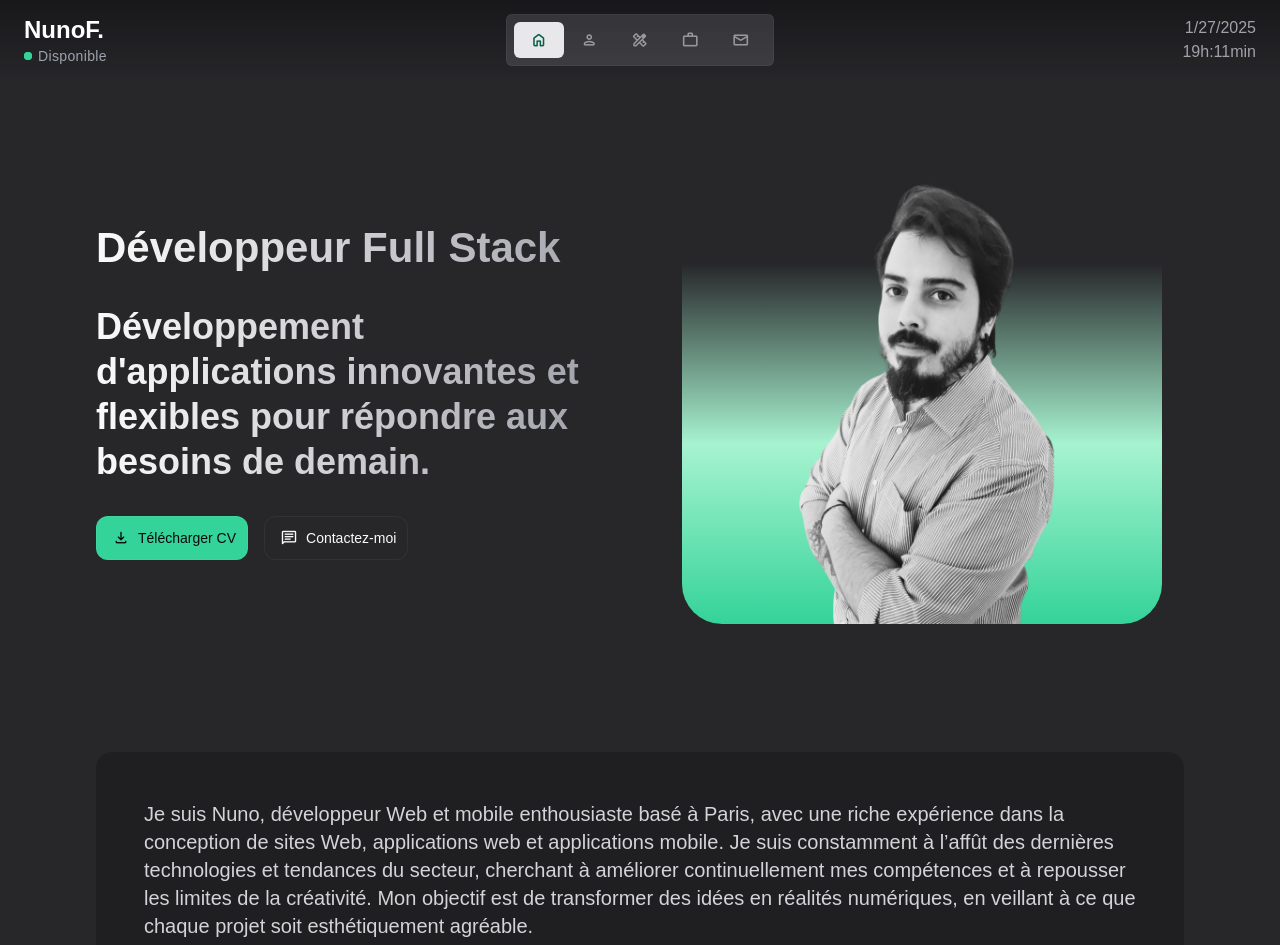
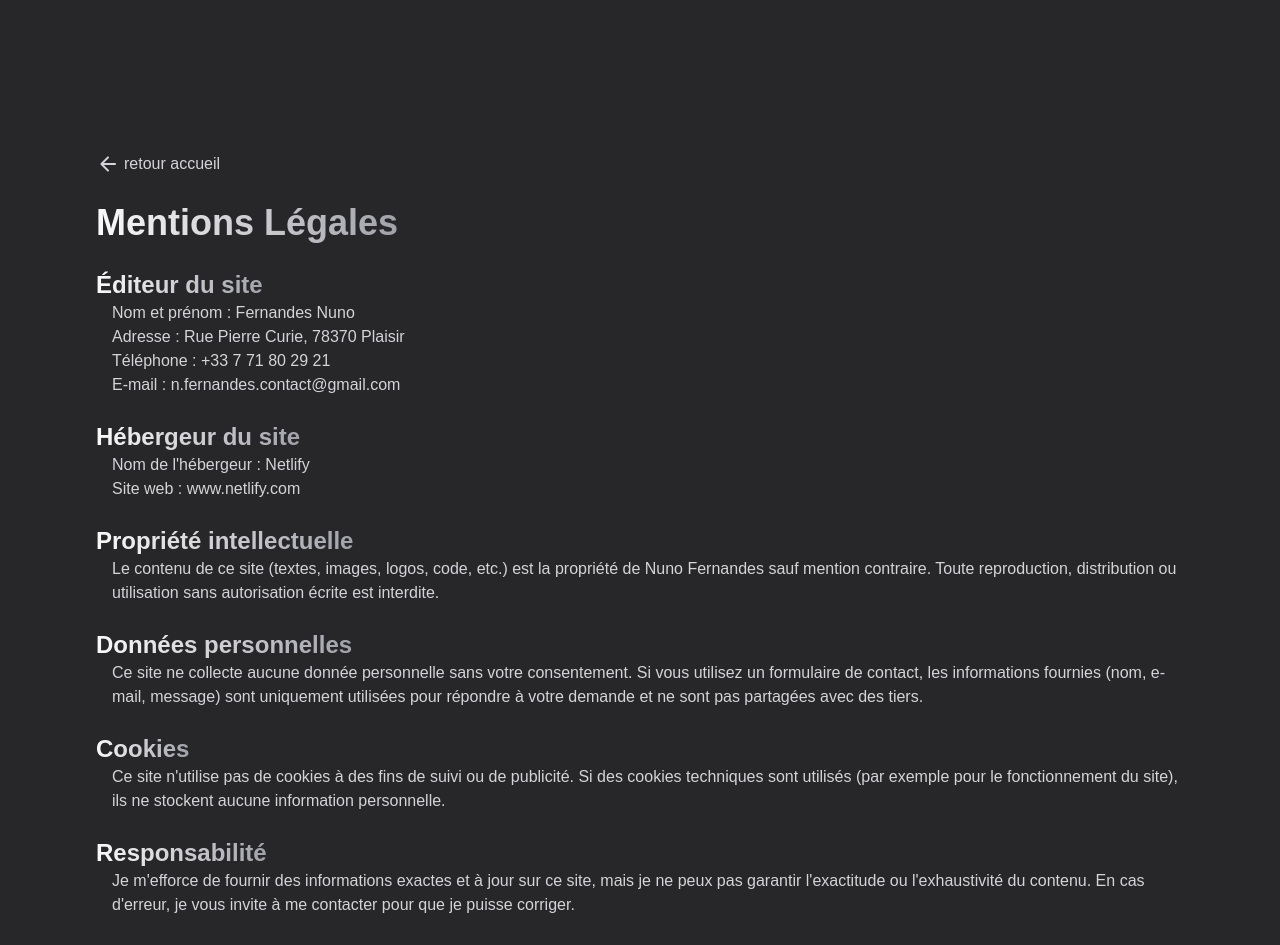
Before and after one commit to NunoFernandesSa/nunoweb, a React (Vite) app: page /mentions-legales in a window 1280 px wide. Shown: the top 945 px of the page. Built offline with nearby package versions, Linux system fonts and the light colour scheme; no server answers.

Commit message:
add page & route for privacy terms

```diff
--- a/package.json
+++ b/package.json
@@ -15,6 +15,8 @@
     "prop-types": "^15.8.1",
     "react": "^18.3.1",
     "react-dom": "^18.3.1",
+    "react-modal": "^3.16.3",
+    "react-router-dom": "^7.1.3",
     "tailwind-scrollbar": "^3.1.0"
   },
   "devDependencies": {
--- a/src/App.jsx
+++ b/src/App.jsx
@@ -4,9 +4,10 @@
  */
 
 /**
- * Node modules
+ * Node modulesI
  */
 import { ReactLenis } from "lenis/react";
+import { BrowserRouter as Router, Route, Routes } from "react-router-dom";
 
 /**
  * Components
@@ -16,11 +17,10 @@ import Hero from "./components/Hero";
 import About from "./components/About";
 import Skills from "./components/Skills";
 import Work from "./components/Work";
-// import Review from "./components/Review";
 import Footer from "./components/Footer";
 import Services from "./components/Services";
 import Contact from "./components/Contact";
-// import NavbarSide from "./components/NavbarSide";
+import LegalMentions from "./components/LegalMentions";
 
 /**
  * Styles
@@ -29,24 +29,26 @@ import "lenis/dist/lenis.css";
 
 function App() {
   return (
+    <Router>
+      <Routes>
+        <Route exact path="/" element={<MainContent />} />
+        <Route path="mentions-legales/" element={<LegalMentions />} />
+      </Routes>
+    </Router>
+  );
+}
+
+function MainContent() {
+  return (
     <>
       <ReactLenis root>
         <Header />
-
-        {/* --- to do latter */}
-        {/* <div className="fixed flex items-center justify-center right-0 z-50 h-screen me-6">
-        <NavbarSide />
-      </div> */}
-
         <main>
           <Hero />
           <About />
           <Skills />
           <Services />
           <Work />
-          {/* TODO de-comment latter */}
-          {/* <Review /> */}
-
           <Contact />
         </main>
         <Footer />
--- a/src/components/Footer.jsx
+++ b/src/components/Footer.jsx
@@ -4,29 +4,6 @@
  */
 
 import SocialBtn from "./SocialBtn";
-
-const sitemap = [
-  {
-    label: "Home",
-    href: "#home",
-  },
-  {
-    label: "About",
-    href: "#about",
-  },
-  {
-    label: "Work",
-    href: "#work",
-  },
-  {
-    label: "Reviews",
-    href: "#reviews",
-  },
-  {
-    label: "Contact me",
-    href: "#contact",
-  },
-];
 
 const socials = [
   {
@@ -39,24 +16,13 @@ const socials = [
   },
 ];
 
-const rgpd = [
-  {
-    label: "Mentions légales",
-    href: "",
-  },
-  {
-    label: "Politique de confidentialité",
-    href: "",
-  },
-];
-
 function Footer() {
   return (
     <footer className="section mb-3">
       <div className="container">
         {/* copyrigth */}
         <div className="flex items-center justify-between text-zinc-400 border-t-[1px] border-zinc-400">
-          <p className="text-sm">&copy; 2025 nunoweb</p>
+          <p className="text-sm">&copy; 2025 nunoF.</p>
           <div className="flex flex-wrap gap-3 my-2">
             {/* --- socials --- */}
             <div className="flex items-center justify-end">
@@ -69,17 +35,14 @@ function Footer() {
           </div>
         </div>
 
-        {/* --- RGPD --- */}
-        <div className="flex flex-wrap items-center justify-center gap-3 text-sm">
-          {rgpd.map((item, index) => (
-            <a
-              key={index}
-              href={item.href}
-              className="text-zinc-400 hover:text-emerald-300 transition-colors"
-            >
-              {item.label}
-            </a>
-          ))}
+        {/* mentions legales */}
+        <div className="text-center text-zinc-400">
+          <a
+            href="/mentions-legales"
+            className="text-xs hover:underline hover:text-emerald-400"
+          >
+            Mentions légales
+          </a>
         </div>
       </div>
     </footer>
--- /dev/null
+++ b/src/components/LegalMentions.jsx
@@ -0,0 +1,114 @@
+/**
+ * @copyright 2025 nunoweb
+ * @license Apache-2.0
+ */
+
+/**
+ * Styles
+ */
+import "/src/mentions_legales.style.css";
+
+function LegalMentions() {
+  return (
+    <section className="section mb-12 text-zinc-300">
+      <div className="container">
+        <div className="my-6">
+          <a
+            href="/"
+            className="text-zinc-300 hover:text-emerald-400 flex items-center justify-start gap-1"
+          >
+            <span className="material-symbols-rounded">arrow_back</span>
+            retour accueil
+          </a>
+        </div>
+
+        <h1 className="headline-2">Mentions Légales</h1>
+
+        <section className="my-6">
+          <h2 className="headline-3">Éditeur du site</h2>
+          <p className="ms-4">
+            Nom et prénom : Fernandes Nuno
+            <br />
+            Adresse : Rue Pierre Curie, 78370 Plaisir
+            <br />
+            Téléphone : +33 7 71 80 29 21
+            <br />
+            E-mail : n.fernandes.contact@gmail.com
+          </p>
+        </section>
+
+        <section className="my-6">
+          <h2 className="headline-3">Hébergeur du site</h2>
+          <p className="ms-4">
+            Nom de l&apos;hébergeur : Netlify
+            <br />
+            Site web :{" "}
+            <a href="https://www.netlify.com" target="_blank">
+              www.netlify.com
+            </a>
+          </p>
+        </section>
+
+        <section className="my-6">
+          <h2 className="headline-3">Propriété intellectuelle</h2>
+          <p className="ms-4">
+            Le contenu de ce site (textes, images, logos, code, etc.) est la
+            propriété de Nuno Fernandes sauf mention contraire. Toute
+            reproduction, distribution ou utilisation sans autorisation écrite
+            est interdite.
+          </p>
+        </section>
+
+        <section className="my-6">
+          <h2 className="headline-3">Données personnelles</h2>
+          <p className="ms-4">
+            Ce site ne collecte aucune donnée personnelle sans votre
+            consentement. Si vous utilisez un formulaire de contact, les
+            informations fournies (nom, e-mail, message) sont uniquement
+            utilisées pour répondre à votre demande et ne sont pas partagées
+            avec des tiers.
+          </p>
+        </section>
+
+        <section className="my-6">
+          <h2 className="headline-3">Cookies</h2>
+          <p className="ms-4">
+            Ce site n&apos;utilise pas de cookies à des fins de suivi ou de
+            publicité. Si des cookies techniques sont utilisés (par exemple pour
+            le fonctionnement du site), ils ne stockent aucune information
+            personnelle.
+          </p>
+        </section>
+
+        <section className="my-6">
+          <h2 className="headline-3">Responsabilité</h2>
+          <p className="ms-4">
+            Je m&apos;efforce de fournir des informations exactes et à jour sur
+            ce site, mais je ne peux pas garantir l&apos;exactitude ou
+            l&apos;exhaustivité du contenu. En cas d&apos;erreur, je vous invite
+            à me contacter pour que je puisse corriger.
+          </p>
+        </section>
+
+        <section className="my-6">
+          <h2 className="headline-3">Liens externes</h2>
+          <p className="ms-4">
+            Ce site peut contenir des liens vers des sites tiers. Je ne suis pas
+            responsable du contenu ou des pratiques de confidentialité de ces
+            sites.
+          </p>
+        </section>
+
+        <section className="my-6">
+          <h2 className="headline-3">Droit applicable</h2>
+          <p>
+            Ce site est régi par le droit français. En cas de litige, les
+            tribunaux compétents seront ceux des Yvelines.
+          </p>
+        </section>
+      </div>
+    </section>
+  );
+}
+
+export default LegalMentions;
```
Also changed, not shown: mentions_legales.html (added, +9 -0 lines), src/mentions_legales.style.css (added), 1 other file (tests, documents, lock files or other folders).
